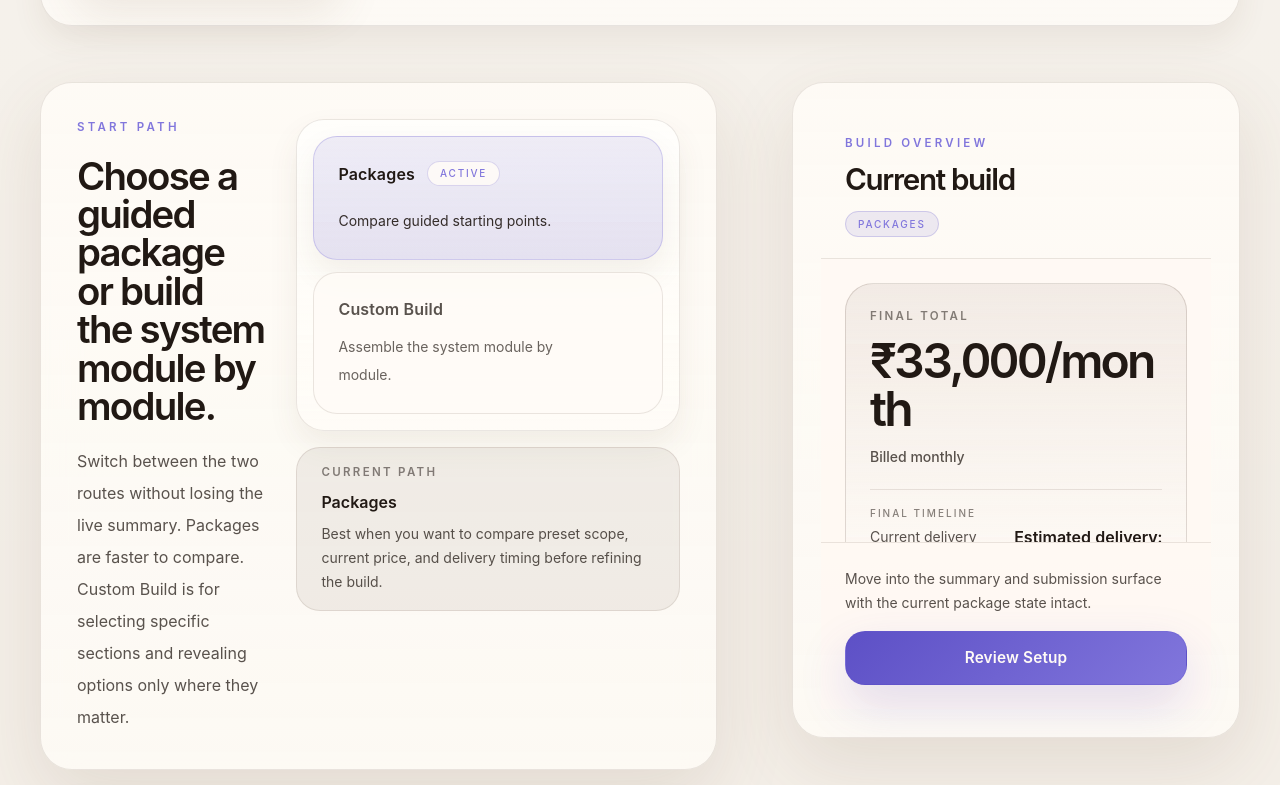
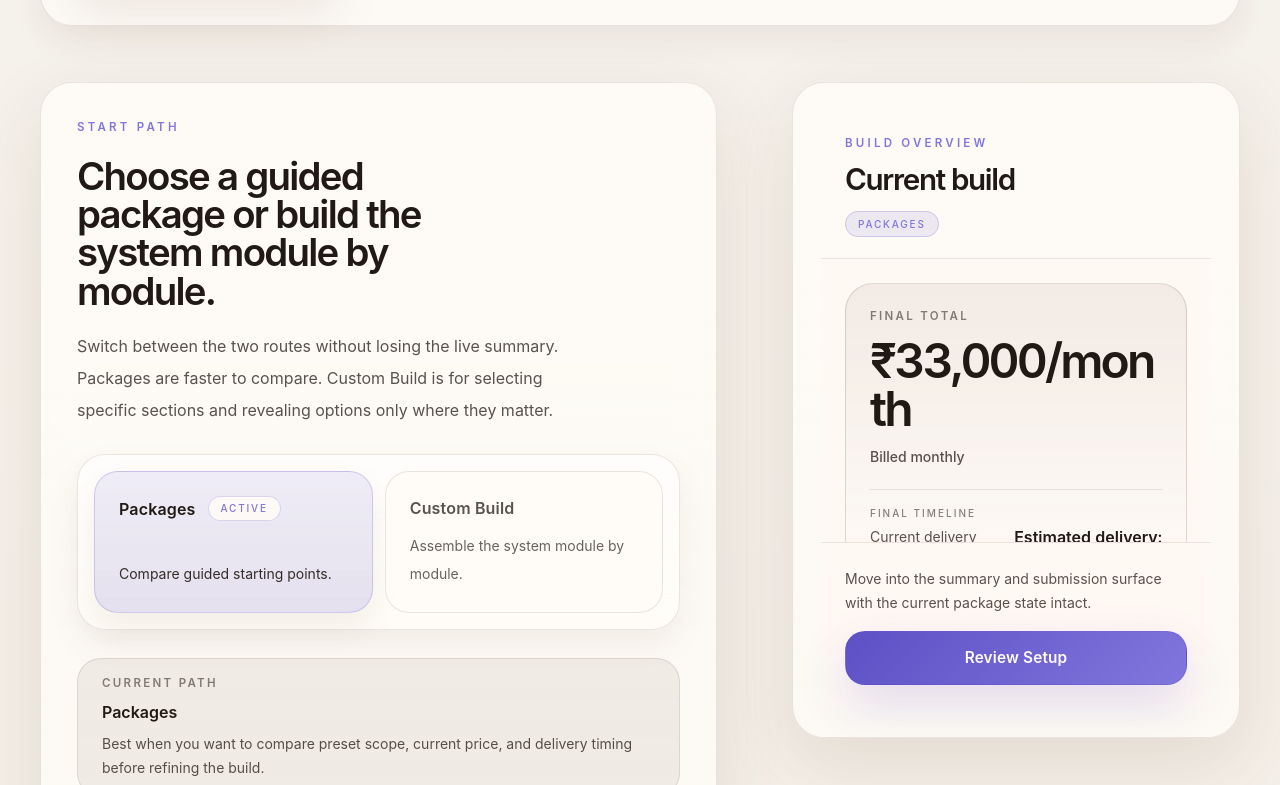
Before and after one commit to kazi-farzan/iou-studio, a React (Vite) app in the folder iou-studio/: page /pricing in a window 1280 px wide. Shown: the part 795-1580 px from the top of the page. Built offline with nearby package versions, Linux system fonts and the light colour scheme.

Commit message:
Polish Pricing: 2/4

```diff
--- a/iou-studio/src/pages/Pricing.jsx
+++ b/iou-studio/src/pages/Pricing.jsx
@@ -289,8 +289,8 @@ export default function Pricing() {
           <div className="grid gap-8 xl:grid-cols-[minmax(0,1.16fr)_minmax(360px,0.84fr)] xl:items-start 2xl:gap-12 2xl:grid-cols-[minmax(0,1.2fr)_minmax(392px,0.88fr)]">
             <div className="min-w-0 space-y-8 sm:space-y-10 xl:space-y-12">
               <Card className="p-6 sm:p-7 lg:p-8 xl:p-9">
-                <div className="flex flex-col gap-6 lg:flex-row lg:items-start lg:gap-8">
-                  <div className="max-w-2xl space-y-4 sm:space-y-5 lg:min-w-0 lg:flex-[1.2]">
+                <div className="flex flex-col gap-6 sm:gap-7">
+                  <div className="space-y-4 sm:space-y-5">
                     <p className="type-kicker">Start path</p>
                     <h2 className="type-section-title max-w-[15ch]">
                       Choose a guided package or build the system module by
@@ -304,14 +304,16 @@ export default function Pricing() {
                     </p>
                   </div>
 
-                  <div className="w-full space-y-4 lg:min-w-[22rem] lg:flex-1 xl:min-w-[24rem]">
-                    <div className="theme-panel rounded-[28px] border border-[color:var(--border-subtle)] p-3 sm:p-4">
-                      <div className="grid gap-3 sm:grid-cols-2 lg:grid-cols-1 2xl:grid-cols-2">
+                  <div className="w-full">
+                    <div className="theme-panel w-full rounded-[28px] border border-[color:var(--border-subtle)] p-3 sm:p-4">
+                      <div className="flex flex-row gap-3">
                         {configurationModes.map((option) => (
                           <button
                             key={option.id}
                             aria-pressed={mode === option.id}
-                            className={getModeToggleClasses(mode === option.id)}
+                            className={[getModeToggleClasses(mode === option.id), "min-w-0 flex-1"].join(
+                              " ",
+                            )}
                             onClick={() => setMode(option.id)}
                             type="button"
                           >
@@ -332,8 +334,9 @@ export default function Pricing() {
                         ))}
                       </div>
                     </div>
+                  </div>
 
-                    <div className="rounded-[24px] border border-[color:var(--border-subtle)] bg-[var(--surface-contrast)] px-5 py-4 sm:px-6">
+                  <div className="w-full rounded-[24px] border border-[color:var(--border-subtle)] bg-[var(--surface-contrast)] px-5 py-4 sm:px-6">
                     <p className="type-label">Current path</p>
                     <p className="mt-2 text-base font-semibold text-[var(--text-primary)]">
                       {activeConfigurationMode.label}
@@ -341,7 +344,6 @@ export default function Pricing() {
                     <p className="mt-2 text-sm leading-6 text-[var(--text-secondary)]">
                       {activeConfigurationMode.summary}
                     </p>
-                    </div>
                   </div>
                 </div>
               </Card>
```
Lines whose indentation alone changed are shown as unchanged.
